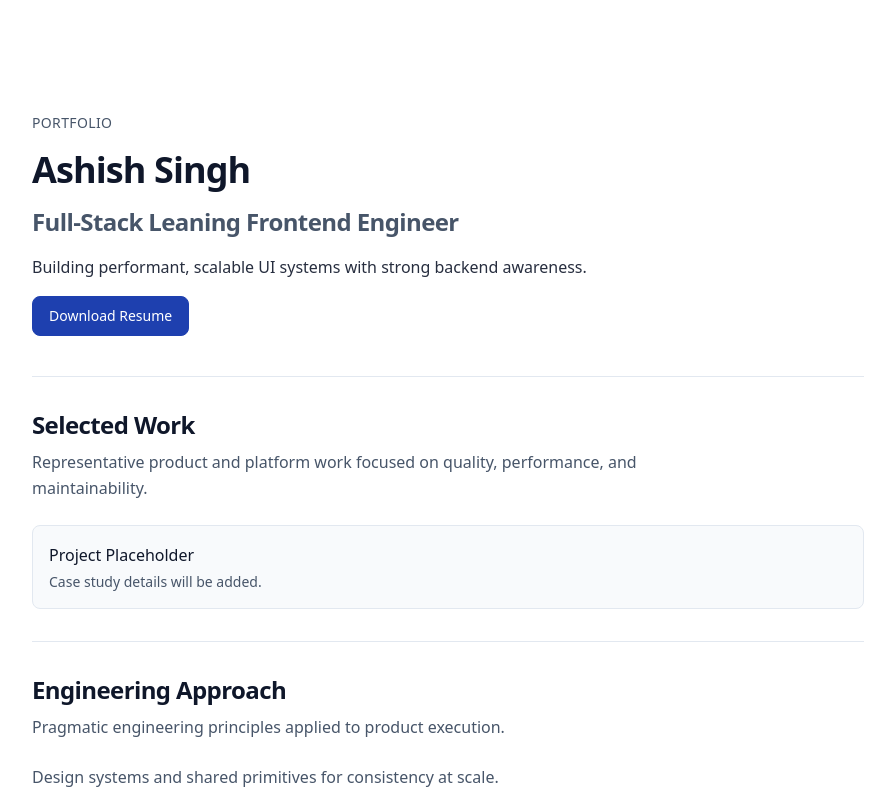
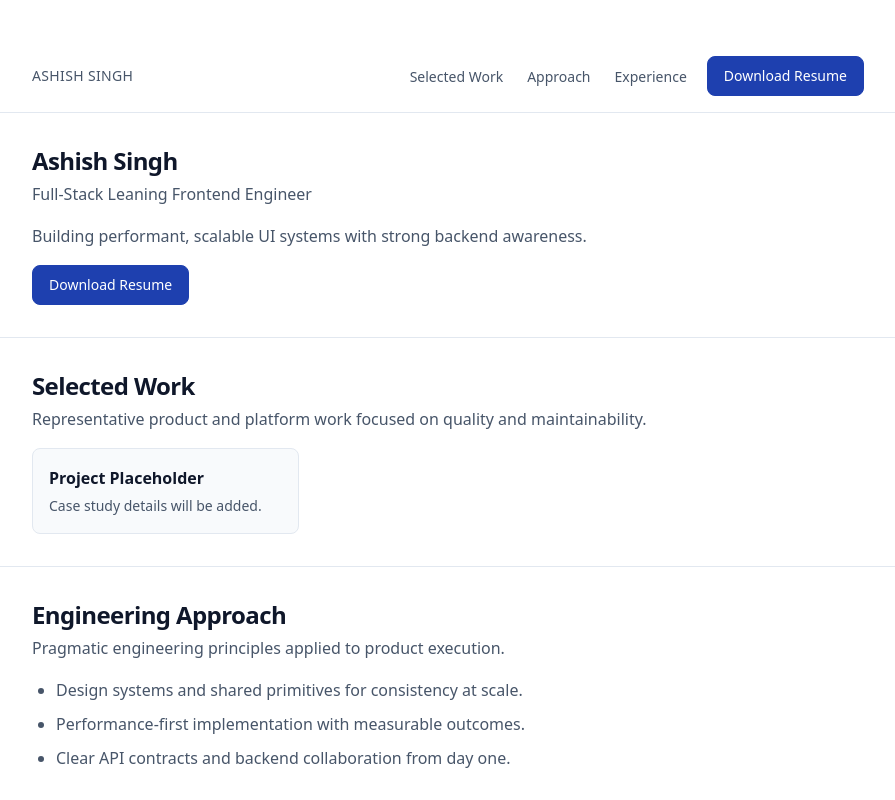
Before and after one commit to ashish-sng/Portfolio-v3, a Next.js app: page / in a window 1280 px wide. Shown: the top 800 px of the page, without its empty margins (192-1087 px from the left). Built offline with nearby package versions, Linux system fonts and the light colour scheme.

Commit message:
feat: Introduce new layout components (Header, Footer, SectionWrapper, Grid) and refactor the homepage to utilize them.

```diff
--- a/src/app/page.tsx
+++ b/src/app/page.tsx
@@ -1,18 +1,77 @@
-import { EngineeringApproachSection } from "@/components/approach/engineering-approach-section";
-import { Container } from "@/components/ui/Container";
-import { ExperienceSection } from "@/components/experience/experience-section";
-import { HeroSection } from "@/components/hero/hero-section";
-import { SelectedWorkSection } from "@/components/projects/selected-work-section";
+import { Footer } from "@/components/layout/Footer";
+import { Grid } from "@/components/layout/Grid";
+import { Header } from "@/components/layout/Header";
+import { SectionWrapper } from "@/components/layout/SectionWrapper";
+import { selectedProjects } from "@/content/projects";
+import { Button } from "@/components/ui/Button";
+import { Text } from "@/components/ui/Text";
 
 export default function HomePage() {
   return (
-    <Container className="m-spacing-md bg-background p-spacing-md text-base text-foreground">
-      <main>
-        <HeroSection />
-        <SelectedWorkSection />
-        <EngineeringApproachSection />
-        <ExperienceSection />
+    <div className="bg-background text-foreground">
+      <a
+        href="#main-content"
+        className="sr-only rounded-radius-sm bg-surface px-spacing-sm py-spacing-xs text-small focus:not-sr-only focus:absolute focus:left-spacing-md focus:top-spacing-md focus-visible:outline-none focus-visible:ring-2 focus-visible:ring-accent/40"
+      >
+        Skip to content
+      </a>
+      <Header />
+      <main id="main-content">
+        <SectionWrapper
+          id="hero"
+          title="Ashish Singh"
+          description="Full-Stack Leaning Frontend Engineer"
+          aria-label="Hero"
+        >
+          <Text variant="body" className="max-w-2xl text-muted">
+            Building performant, scalable UI systems with strong backend awareness.
+          </Text>
+          <Button>Download Resume</Button>
+        </SectionWrapper>
+
+        <SectionWrapper
+          id="selected-work"
+          title="Selected Work"
+          description="Representative product and platform work focused on quality and maintainability."
+        >
+          <Grid aria-label="Project cards">
+            {selectedProjects.map((project) => (
+              <article key={project.name} className="rounded-radius-md border border-border bg-surface p-spacing-md">
+                <Text as="h3" variant="body" className="font-semibold text-foreground">
+                  {project.name}
+                </Text>
+                <Text variant="small" className="mt-spacing-xs text-muted">
+                  {project.summary}
+                </Text>
+              </article>
+            ))}
+          </Grid>
+        </SectionWrapper>
+
+        <SectionWrapper
+          id="engineering-approach"
+          title="Engineering Approach"
+          description="Pragmatic engineering principles applied to product execution."
+        >
+          <ul className="list-disc space-y-spacing-sm pl-spacing-lg text-small text-muted sm:text-base">
+            <li>Design systems and shared primitives for consistency at scale.</li>
+            <li>Performance-first implementation with measurable outcomes.</li>
+            <li>Clear API contracts and backend collaboration from day one.</li>
+          </ul>
+        </SectionWrapper>
+
+        <SectionWrapper
+          id="experience"
+          title="Experience"
+          description="Highlights from roles where engineering execution improved product outcomes."
+          bordered={false}
+        >
+          <Text variant="body" className="text-muted">
+            Experience timeline and role details will be added.
+          </Text>
+        </SectionWrapper>
       </main>
-    </Container>
+      <Footer />
+    </div>
   );
 }
--- /dev/null
+++ b/src/components/layout/Footer.tsx
@@ -0,0 +1,14 @@
+import { Container } from "@/components/ui/Container";
+import { Text } from "@/components/ui/Text";
+
+export function Footer() {
+  return (
+    <footer className="border-t border-border bg-background" role="contentinfo">
+      <Container className="py-spacing-lg">
+        <Text variant="small" className="text-muted">
+          {new Date().getFullYear()} Ashish Singh. Built with Next.js and a token-driven UI system.
+        </Text>
+      </Container>
+    </footer>
+  );
+}
--- /dev/null
+++ b/src/components/layout/Grid.tsx
@@ -0,0 +1,22 @@
+import type { ComponentPropsWithoutRef } from "react";
+
+type GridColumns = "two" | "three";
+
+type GridProps = ComponentPropsWithoutRef<"div"> & {
+  columns?: GridColumns;
+};
+
+const columnClasses: Record<GridColumns, string> = {
+  two: "grid-cols-1 sm:grid-cols-2",
+  three: "grid-cols-1 sm:grid-cols-2 lg:grid-cols-3"
+};
+
+export function Grid({ columns = "three", className = "", children, ...props }: GridProps) {
+  const classes = ["grid gap-spacing-md", columnClasses[columns], className].filter(Boolean).join(" ");
+
+  return (
+    <div className={classes} {...props}>
+      {children}
+    </div>
+  );
+}
--- /dev/null
+++ b/src/components/layout/Header.tsx
@@ -0,0 +1,43 @@
+import { Container } from "@/components/ui/Container";
+import { Text } from "@/components/ui/Text";
+
+const navItems = [
+  { href: "#selected-work", label: "Selected Work" },
+  { href: "#engineering-approach", label: "Approach" },
+  { href: "#experience", label: "Experience" }
+] as const;
+
+export function Header() {
+  return (
+    <header className="border-b border-border bg-background" role="banner">
+      <Container className="flex items-center justify-between gap-spacing-md py-spacing-md">
+        <Text as="p" variant="small" className="font-medium uppercase tracking-wide text-muted">
+          Ashish Singh
+        </Text>
+        <nav aria-label="Primary navigation">
+          <ul className="flex items-center gap-spacing-md">
+            {navItems.map((item) => (
+              <li key={item.href}>
+                <a
+                  href={item.href}
+                  className="rounded-radius-sm px-spacing-xs py-spacing-xs text-small text-muted transition-colors hover:text-foreground focus-visible:outline-none focus-visible:ring-2 focus-visible:ring-accent/40"
+                >
+                  {item.label}
+                </a>
+              </li>
+            ))}
+            <li>
+              <a
+                href="/resume.pdf"
+                download
+                className="inline-flex items-center rounded-radius-md border border-accent bg-accent px-spacing-md py-spacing-sm text-small font-medium text-background transition-colors hover:bg-accent/90 focus-visible:outline-none focus-visible:ring-2 focus-visible:ring-accent/40"
+              >
+                Download Resume
+              </a>
+            </li>
+          </ul>
+        </nav>
+      </Container>
+    </header>
+  );
+}
--- /dev/null
+++ b/src/components/layout/SectionWrapper.tsx
@@ -0,0 +1,42 @@
+import type { ComponentPropsWithoutRef, ReactNode } from "react";
+import { Container } from "@/components/ui/Container";
+import { Section } from "@/components/ui/Section";
+import { Text } from "@/components/ui/Text";
+
+type SectionWrapperProps = Omit<ComponentPropsWithoutRef<"section">, "title"> & {
+  id: string;
+  title: string;
+  description?: string;
+  bordered?: boolean;
+  children: ReactNode;
+};
+
+export function SectionWrapper({
+  id,
+  title,
+  description,
+  bordered = true,
+  className = "",
+  children,
+  ...props
+}: SectionWrapperProps) {
+  const titleId = `${id}-title`;
+
+  return (
+    <Section id={id} aria-labelledby={titleId} bordered={bordered} className={className} {...props}>
+      <Container>
+        <header className="mb-spacing-md space-y-spacing-xs">
+          <Text as="h2" id={titleId} variant="h2">
+            {title}
+          </Text>
+          {description ? (
+            <Text variant="body" className="max-w-2xl text-muted">
+              {description}
+            </Text>
+          ) : null}
+        </header>
+        <div className="space-y-spacing-md">{children}</div>
+      </Container>
+    </Section>
+  );
+}
```
